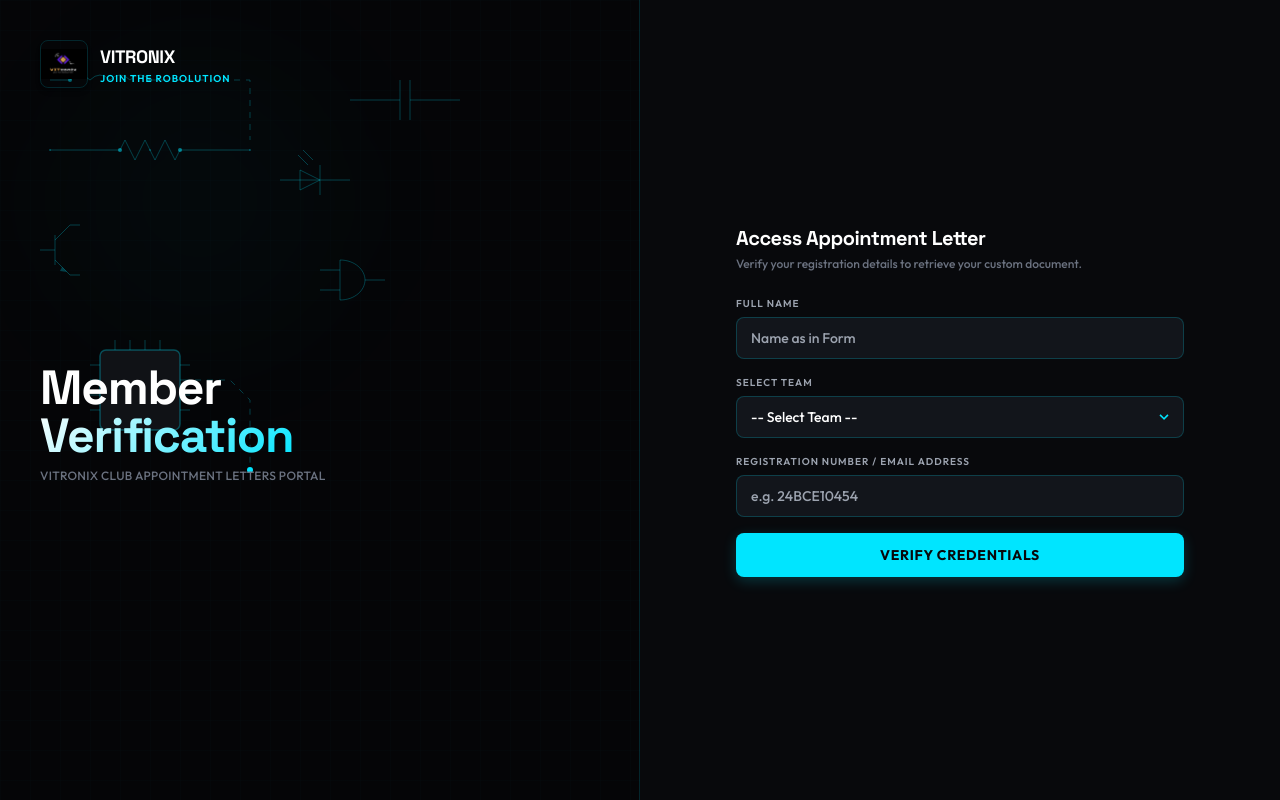
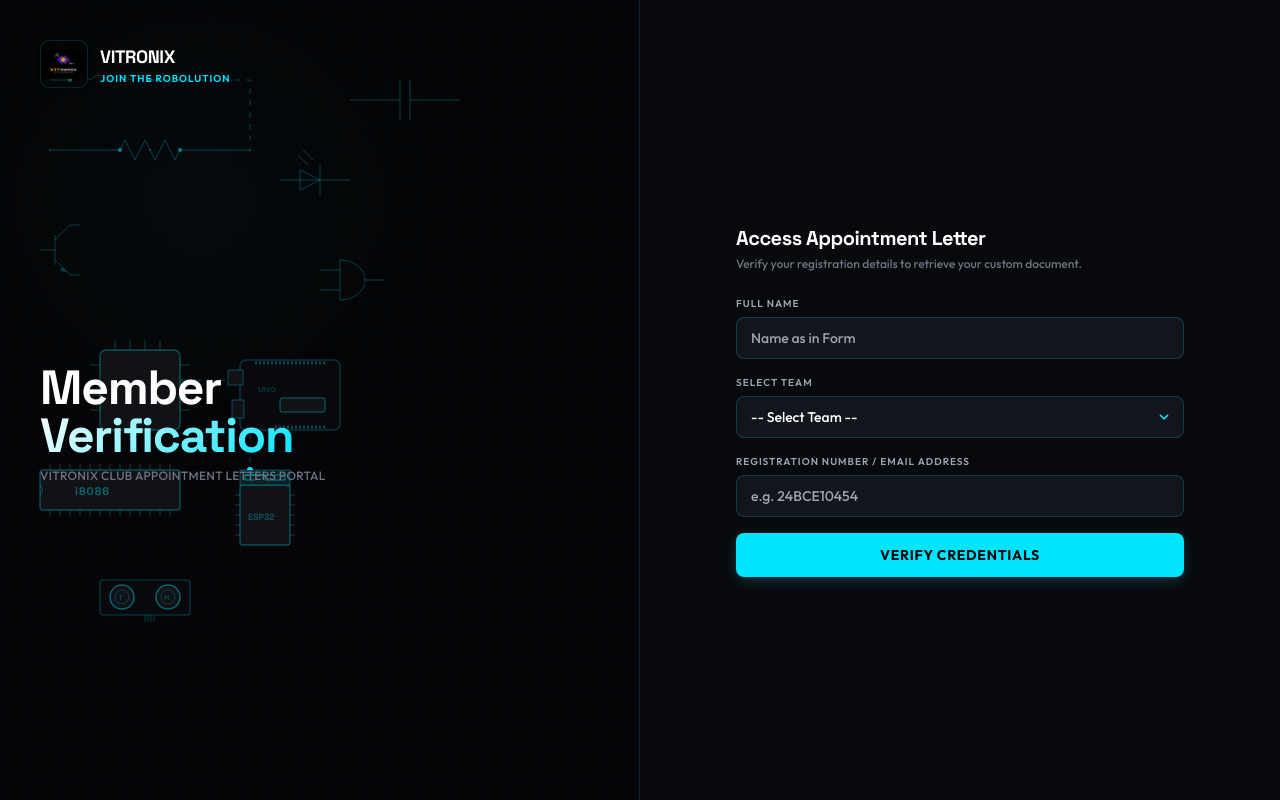
Before and after one commit to bitbroke/Appointment-Letter-Portal, a FastAPI app: page / in a window 1280 px wide. Run offline with FastAPI, Linux system fonts and the light colour scheme; data that the repository does not hold is empty; some libraries are stand-ins or nearby versions.

Commit message:
style: add detailed microprocessor and IoT component doodles (i8086, Arduino Uno, ESP32, HC-SR04)

```diff
--- a/templates/index.html
+++ b/templates/index.html
@@ -204,6 +204,67 @@
                 <path d="M 90 30 L 130 30 L 150 50 L 150 120" class="schematic-bg" id="circuit-flow" stroke-dasharray="6, 6"/>
                 <circle cx="150" cy="120" r="3" fill="#00e5ff" />
             </g>
+
+            <!-- 8086 Microprocessor (DIP-40) -->
+            <g transform="translate(40, 470)" class="mobile-hide-doodle">
+                <rect x="0" y="0" width="140" height="40" rx="3" fill="#101216" stroke="#00e5ff" stroke-opacity="0.3" stroke-width="1.5"/>
+                <!-- Notch -->
+                <path d="M 0 15 Q 5 20 0 25" fill="none" stroke="#00e5ff" stroke-opacity="0.3"/>
+                <!-- Text label -->
+                <text x="35" y="25" fill="#00e5ff" fill-opacity="0.4" font-family="'Space Grotesk', sans-serif" font-size="11" font-weight="bold" letter-spacing="1">i8086</text>
+                <!-- Top Pins -->
+                <path d="M 10 -6 V 0 M 20 -6 V 0 M 30 -6 V 0 M 40 -6 V 0 M 50 -6 V 0 M 60 -6 V 0 M 70 -6 V 0 M 80 -6 V 0 M 90 -6 V 0 M 100 -6 V 0 M 110 -6 V 0 M 120 -6 V 0 M 130 -6 V 0" class="schematic-bg" />
+                <!-- Bottom Pins -->
+                <path d="M 10 40 V 46 M 20 40 V 46 M 30 40 V 46 M 40 40 V 46 M 50 40 V 46 M 60 40 V 46 M 70 40 V 46 M 80 40 V 46 M 90 40 V 46 M 100 40 V 46 M 110 40 V 46 M 120 40 V 46 M 130 40 V 46" class="schematic-bg" />
+            </g>
+
+            <!-- Arduino Uno Board Outline -->
+            <g transform="translate(240, 360)" class="mobile-hide-doodle">
+                <!-- PCB base -->
+                <rect x="0" y="0" width="100" height="70" rx="6" fill="#08090c" stroke="#00e5ff" stroke-opacity="0.2" stroke-width="1.5"/>
+                <!-- USB Port -->
+                <rect x="-12" y="10" width="15" height="15" fill="#101216" stroke="#00e5ff" stroke-opacity="0.3"/>
+                <!-- Power Jack -->
+                <rect x="-8" y="40" width="12" height="18" fill="#101216" stroke="#00e5ff" stroke-opacity="0.3"/>
+                <!-- ATmega328P Chip -->
+                <rect x="40" y="38" width="45" height="14" rx="2" fill="#101216" stroke="#00e5ff" stroke-opacity="0.4"/>
+                <!-- Digital Headers -->
+                <line x1="15" y1="3" x2="85" y2="3" stroke="#00e5ff" stroke-opacity="0.3" stroke-dasharray="2, 2" stroke-width="3"/>
+                <!-- Analog Headers -->
+                <line x1="35" y1="67" x2="85" y2="67" stroke="#00e5ff" stroke-opacity="0.3" stroke-dasharray="2, 2" stroke-width="3"/>
+                <!-- Label -->
+                <text x="18" y="32" fill="#00e5ff" fill-opacity="0.2" font-family="sans-serif" font-size="8" font-weight="bold">UNO</text>
+            </g>
+
+            <!-- ESP32 IoT Module -->
+            <g transform="translate(240, 485)" class="mobile-hide-doodle">
+                <!-- Shielding metal cover -->
+                <rect x="0" y="0" width="50" height="60" rx="3" fill="#101216" stroke="#00e5ff" stroke-opacity="0.3" stroke-width="1.5"/>
+                <!-- PCB Antenna (top) -->
+                <rect x="0" y="-15" width="50" height="15" fill="#0c2025" stroke="#00e5ff" stroke-opacity="0.3"/>
+                <path d="M 5 -10 H 45 M 45 -10 V -5 H 25 V -10 H 5 V -5 H 15" stroke="#00e5ff" stroke-opacity="0.5" stroke-width="1" fill="none"/>
+                <!-- Connections / Pads -->
+                <path d="M -5 10 H 0 M -5 20 H 0 M -5 30 H 0 M -5 40 H 0 M -5 50 H 0" class="schematic-bg" />
+                <path d="M 50 10 H 55 M 50 20 H 55 M 50 30 H 55 M 50 40 H 55 M 50 50 H 55" class="schematic-bg" />
+                <!-- Label -->
+                <text x="8" y="35" fill="#00e5ff" fill-opacity="0.3" font-family="'Space Grotesk', sans-serif" font-weight="bold" font-size="9">ESP32</text>
+            </g>
+
+            <!-- Ultrasonic Sensor (HC-SR04) -->
+            <g transform="translate(100, 580)" class="mobile-hide-doodle">
+                <!-- Board -->
+                <rect x="0" y="0" width="90" height="35" rx="3" fill="#08090c" stroke="#00e5ff" stroke-opacity="0.25" stroke-width="1.2"/>
+                <!-- Receiver (Left eye) -->
+                <circle cx="22" cy="17" r="12" fill="#101216" stroke="#00e5ff" stroke-opacity="0.4" stroke-width="1.5"/>
+                <circle cx="22" cy="17" r="7" fill="none" stroke="#00e5ff" stroke-opacity="0.2" stroke-width="1"/>
+                <text x="18" y="20" fill="#00e5ff" fill-opacity="0.3" font-size="8" font-family="sans-serif">T</text>
+                <!-- Transmitter (Right eye) -->
+                <circle cx="68" cy="17" r="12" fill="#101216" stroke="#00e5ff" stroke-opacity="0.4" stroke-width="1.5"/>
+                <circle cx="68" cy="17" r="7" fill="none" stroke="#00e5ff" stroke-opacity="0.2" stroke-width="1"/>
+                <text x="64" y="20" fill="#00e5ff" fill-opacity="0.3" font-size="8" font-family="sans-serif">R</text>
+                <!-- Header pins -->
+                <path d="M 45 35 V 42 M 48 35 V 42 M 51 35 V 42 M 54 35 V 42" class="schematic-bg" />
+            </g>
         </svg>
 
         <!-- Top Header -->
```
